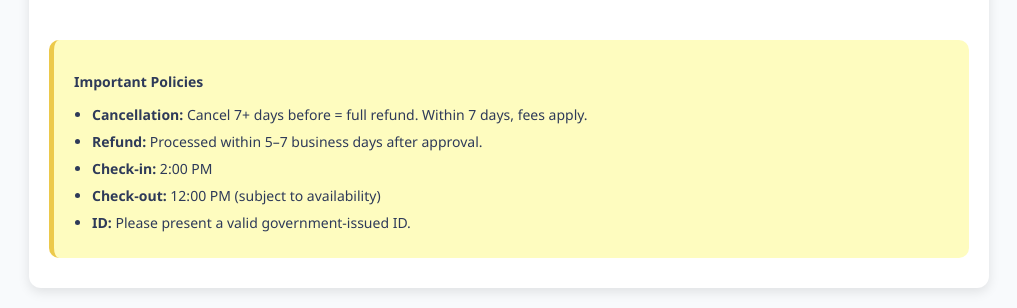
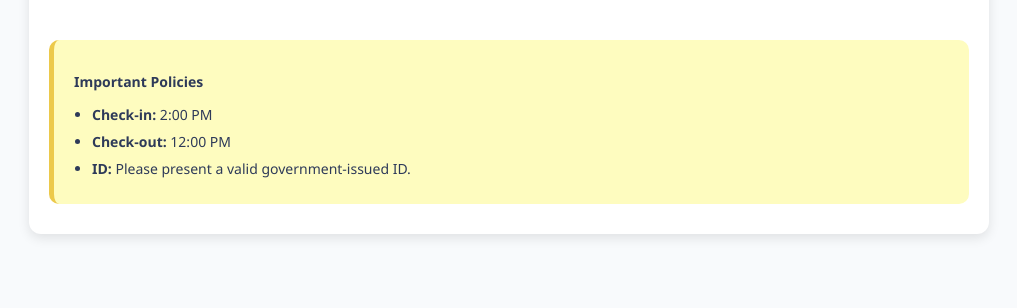
Before and after one commit to magpantayalyanna/POLISH-POLISH-POLISH, a Flask app: template templates/mailmessagetemplate.html in a window 1280 px wide. Shown: the part 681-989 px from the top of the page, without its empty margins (131-1148 px from the left). After the commit the page ends 919 px from the top, so only its background shows below. Run offline with Flask 3, Linux system fonts and the light colour scheme; the template is opened without the code that fills it, so the values that code supplies are empty; parts of the project's set-up code (start-up, migrations or seed data) failed here and were passed over.

Commit message:
remove refund

```diff
--- a/templates/mailmessagetemplate.html
+++ b/templates/mailmessagetemplate.html
@@ -184,10 +184,8 @@
     <div class="policies">
       <p><strong>Important Policies</strong></p>
       <ul>
-        <li><strong>Cancellation:</strong> Cancel 7+ days before = full refund. Within 7 days, fees apply.</li>
-        <li><strong>Refund:</strong> Processed within 5–7 business days after approval.</li>
         <li><strong>Check-in:</strong> 2:00 PM</li>
-        <li><strong>Check-out:</strong> 12:00 PM (subject to availability)</li>
+        <li><strong>Check-out:</strong> 12:00 PM</li>
         <li><strong>ID:</strong> Please present a valid government-issued ID.</li>
       </ul>
     </div>
```
